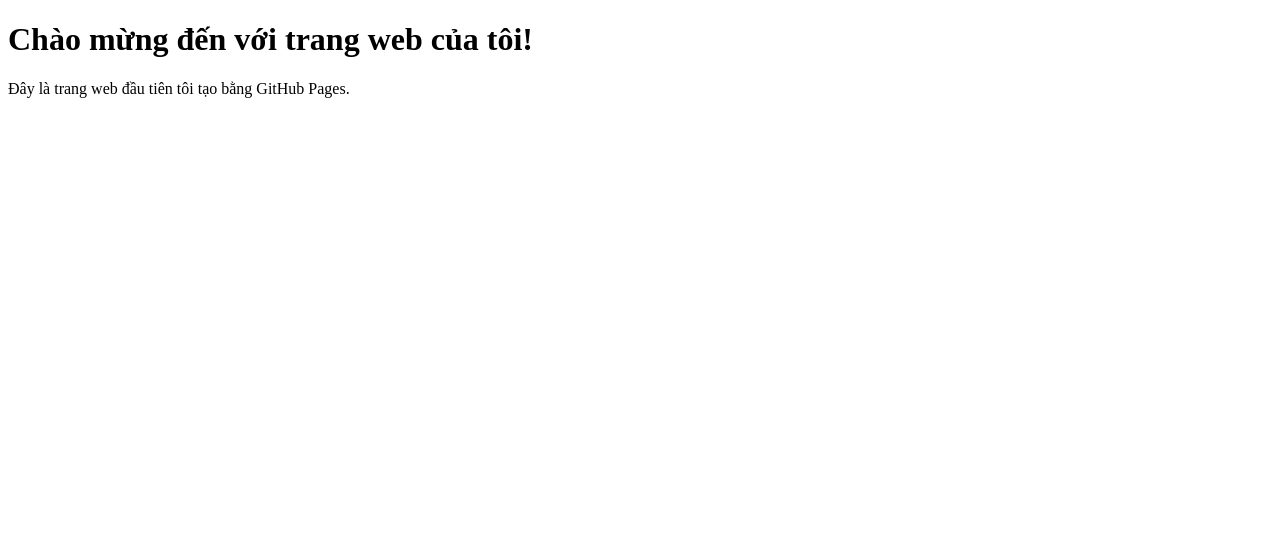
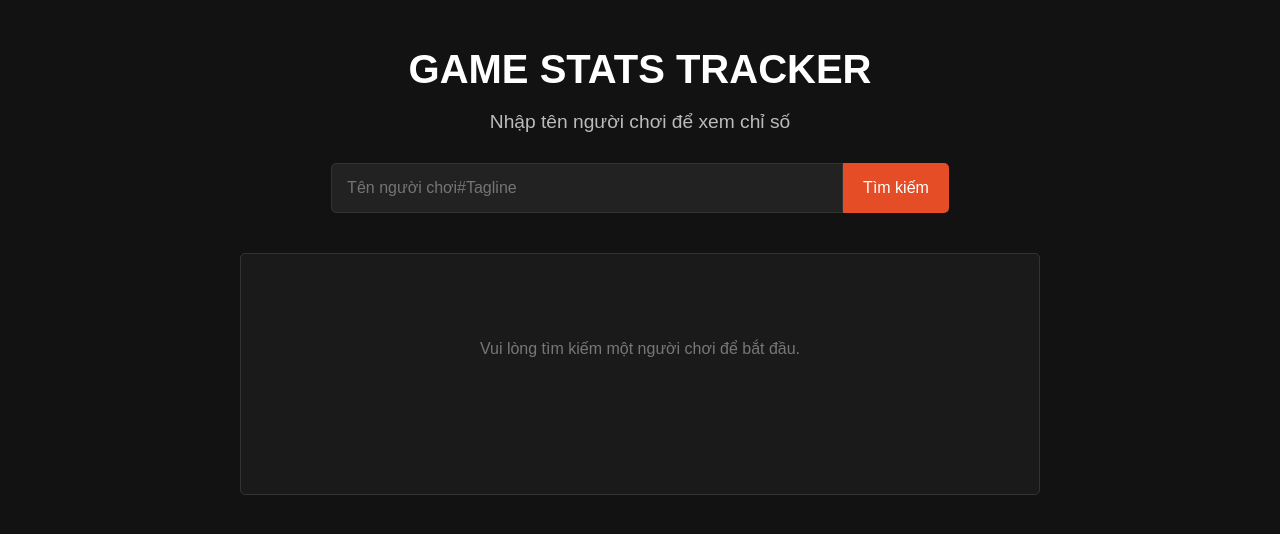
Before and after one commit to ngdaiquocdat/ngdaiquocdat, a plain HTML site: page index.html in a window 1280 px wide. Drawn offline with Linux system fonts and the light colour scheme.

Commit message:
Update index.html

```diff
--- a/index.html
+++ b/index.html
@@ -3,10 +3,107 @@
 <head>
     <meta charset="UTF-8">
     <meta name="viewport" content="width=device-width, initial-scale=1.0">
-    <title>Trang Web của Tôi</title>
+    <title>Trình Theo dõi Chỉ số Game</title>
+
+    <style>
+        /* Thiết lập font chữ và nền cơ bản */
+        body {
+            background-color: #121212; /* Nền tối */
+            color: #e0e0e0; /* Chữ màu xám nhạt */
+            font-family: Arial, sans-serif;
+            margin: 0;
+            padding: 20px;
+            display: flex;
+            justify-content: center;
+            align-items: flex-start;
+            min-height: 100vh;
+        }
+
+        /* Căn giữa nội dung chính */
+        .container {
+            width: 100%;
+            max-width: 800px;
+            text-align: center;
+        }
+
+        header h1 {
+            color: #ffffff;
+            font-size: 2.5em;
+            margin-bottom: 0;
+        }
+
+        header p {
+            color: #bbbbbb;
+            font-size: 1.2em;
+        }
+
+        /* Phần hộp tìm kiếm */
+        .search-box {
+            margin-top: 30px;
+            display: flex;
+            justify-content: center;
+        }
+
+        .search-box input {
+            width: 60%;
+            padding: 15px;
+            font-size: 1em;
+            border: 1px solid #333;
+            background-color: #222;
+            color: #fff;
+            border-radius: 5px 0 0 5px; /* Bo tròn góc trái */
+        }
+
+        .search-box button {
+            padding: 15px 20px;
+            font-size: 1em;
+            border: none;
+            background-color: #e44d26; /* Màu cam-đỏ */
+            color: white;
+            cursor: pointer;
+            border-radius: 0 5px 5px 0; /* Bo tròn góc phải */
+            transition: background-color 0.3s;
+        }
+
+        .search-box button:hover {
+            background-color: #f55a35;
+        }
+
+        /* Khu vực hiển thị kết quả */
+        .stats-results {
+            margin-top: 40px;
+            padding: 20px;
+            background-color: #1a1a1a;
+            border: 1px solid #333;
+            border-radius: 5px;
+            min-height: 200px;
+            text-align: left;
+        }
+
+        .placeholder-text {
+            color: #777;
+            text-align: center;
+            padding-top: 50px;
+        }
+    </style>
 </head>
 <body>
-    <h1>Chào mừng đến với trang web của tôi!</h1>
-    <p>Đây là trang web đầu tiên tôi tạo bằng GitHub Pages.</p>
+    <div class="container">
+        <header>
+            <h1>GAME STATS TRACKER</h1>
+            <p>Nhập tên người chơi để xem chỉ số</p>
+        </header>
+
+        <main>
+            <div class="search-box">
+                <input type="text" placeholder="Tên người chơi#Tagline">
+                <button>Tìm kiếm</button>
+            </div>
+
+            <div class="stats-results">
+                <p class="placeholder-text">Vui lòng tìm kiếm một người chơi để bắt đầu.</p>
+            </div>
+        </main>
+    </div>
 </body>
 </html>
```
